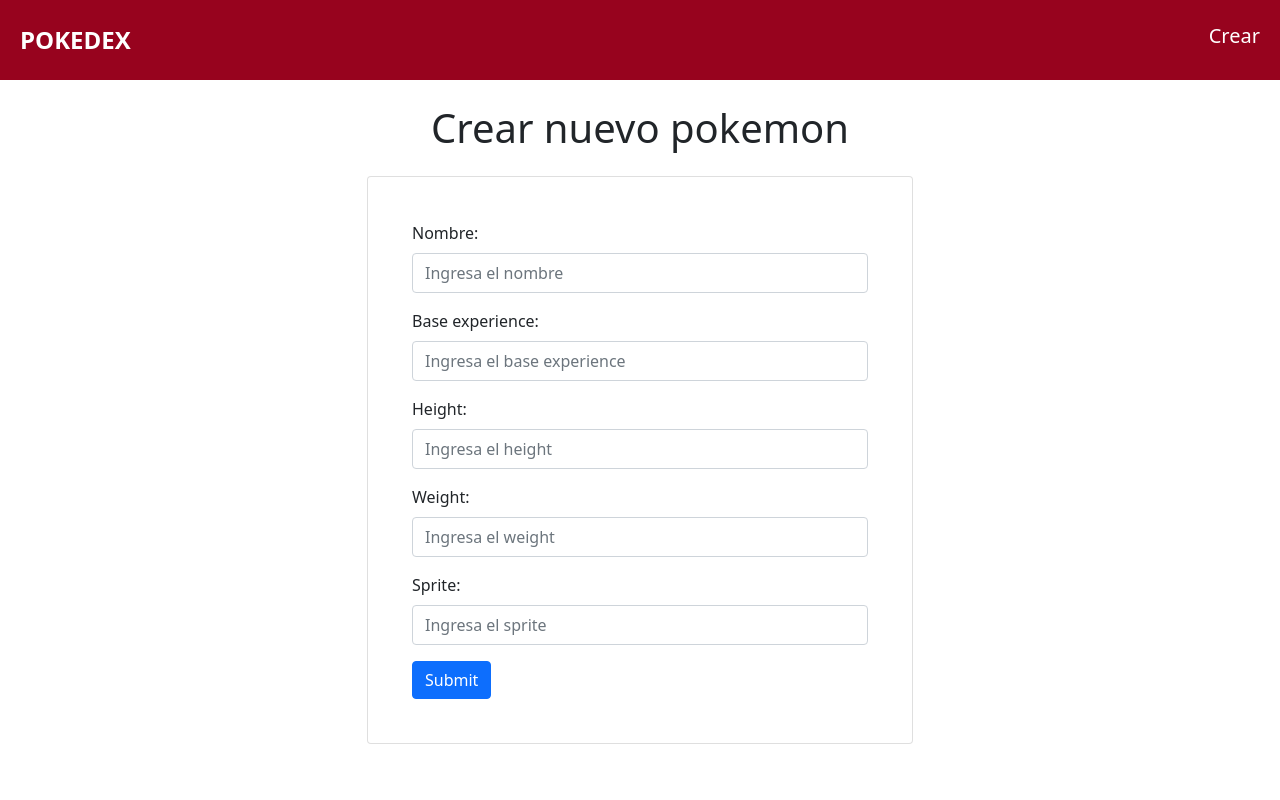
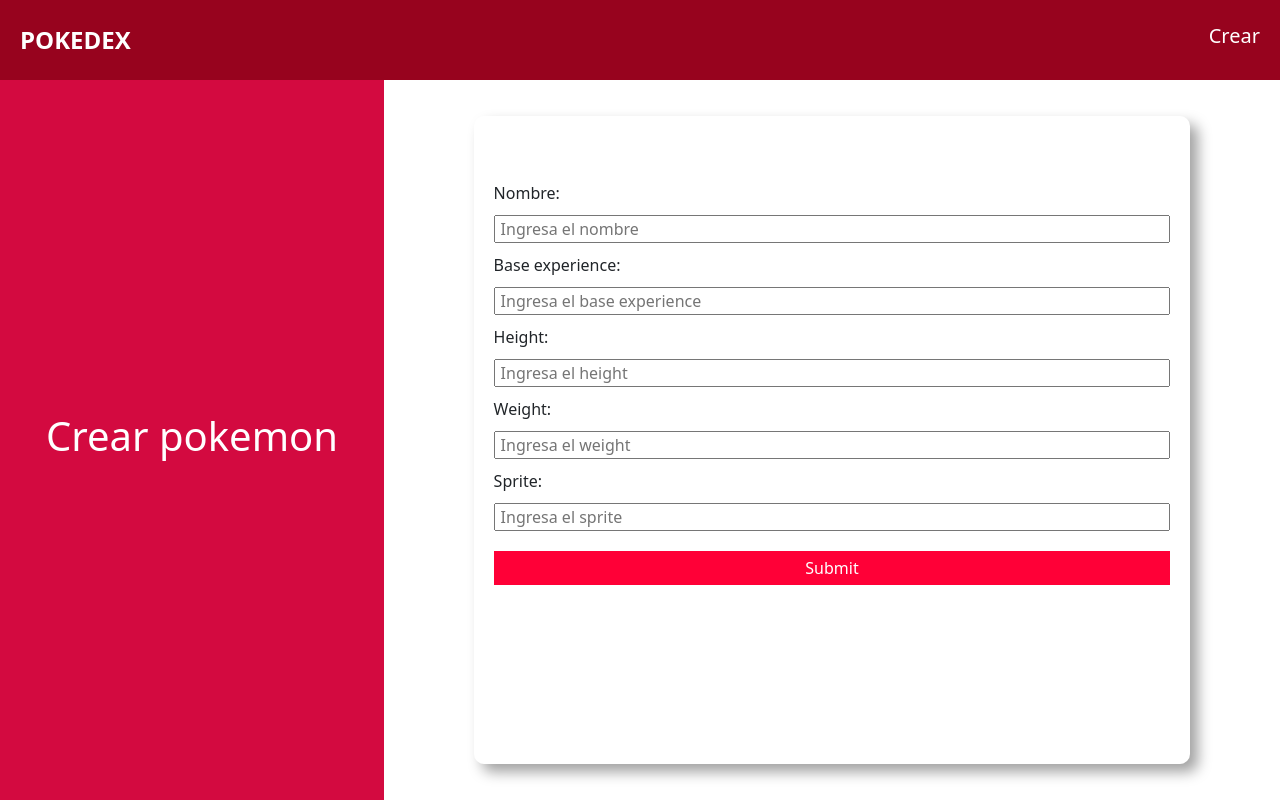
Before and after one commit to DanielAros/Taller_React_SPA, a React (Create React App) app: page /crear in a window 1280 px wide. Built offline with nearby package versions, Linux system fonts and the light colour scheme.

Commit message:
Estilos finales

```diff
--- a/src/components/App.module.css
+++ b/src/components/App.module.css
@@ -12,8 +12,11 @@
 }
 .container{
     display: flex;
+    height: calc(100vh - 80px);
     justify-content: center;
     flex-wrap: wrap;
+    background-color: #d30a40;
+    overflow: auto;
 }
 
 .cards{
@@ -34,8 +37,8 @@
     margin: 20px;
 }
 
-input{
-    width: 280px;
+.inputSearch{
+    width: 300px;
     height: 40px;
     border-radius: 10px;
     padding: 0px 20px;
--- a/src/components/Form.js
+++ b/src/components/Form.js
@@ -1,4 +1,4 @@
-import { Button, Form } from "react-bootstrap";
+import styles from "./Form.module.css"
 
 const FormPokemon = ({ formData, setFormData, handleSubmit }) => {
 
@@ -7,66 +7,60 @@
     };
 
     return(
-        <>
-        <Form onSubmit={handleSubmit}>
-          <Form.Group className="mb-3" controlId="formBasicEmail">
-            <Form.Label>Nombre:</Form.Label>
-            <Form.Control
+      <form onSubmit={handleSubmit} className={`${styles.form}`}>
+        <label id="name">Nombre:</label>
+        <input
           type="text"
           name="name"
+          id="name"
           placeholder="Ingresa el nombre"
           onChange={handleChange}
           value={formData.name}
+          className={`${styles.input}`}
         />
-          </Form.Group>
-
-          <Form.Group className="mb-3" controlId="formBasicEmail">
-            <Form.Label>Base experience:</Form.Label>
-            <Form.Control
+        <label>Base experience:</label>
+        <input
           type="text"
           placeholder="Ingresa el base experience"
           name="base_experience"
           onChange={handleChange}
           value={formData.base_experience}
+          className={`${styles.input}`}
         />
-          </Form.Group>
 
-          <Form.Group className="mb-3" controlId="formBasicEmail">
-            <Form.Label>Height:</Form.Label>
-            <Form.Control
+        <label>Height:</label>
+        <input
           type="text"
           name="height"
           placeholder="Ingresa el height"
           onChange={handleChange}
           value={formData.height}
+          className={`${styles.input}`}
         />
-          </Form.Group>
 
-          <Form.Group className="mb-3" controlId="formBasicEmail">
-            <Form.Label>Weight:</Form.Label>
-            <Form.Control
+        <label>Weight:</label>
+        <input
           type="text"
           name="weight"
           placeholder="Ingresa el weight"
           onChange={handleChange}
           value={formData.weight}
+          className={`${styles.input}`}
         />
-          </Form.Group>
-          <Form.Group className="mb-3" controlId="formBasicEmail">
-            <Form.Label>Sprite:</Form.Label>
-            <Form.Control
+
+        <label>Sprite:</label>
+        <input
           type="text"
           name="sprite"
           placeholder="Ingresa el sprite"
           onChange={handleChange}
           value={formData.sprite}
+          className={`${styles.input}`}
         />
-          </Form.Group>
-          <Button variant="primary" type="submit">
+        <button type="submit" className={`${styles.button}`}>
           Submit
-          </Button>
-        </Form>
-      </>
+        </button>
+      </form>
     );
 }
 
--- /dev/null
+++ b/src/components/Form.module.css
@@ -0,0 +1,26 @@
+.form{
+    display: flex;
+    flex-direction: column;
+    width: 100%;
+    height: 80%;
+}
+
+.input{
+    margin: 10px 0px;
+    padding: 0px 5px;
+    box-sizing: border-box;
+}
+
+.button{
+    width: 100%;
+    background-color: rgb(255, 0, 55);
+    color: white;
+    border-style: none;
+    margin-top: 10px;
+    padding: 5px;
+    box-sizing: border-box;
+}
+
+    .button:hover{
+        background-color: rgb(255, 0, 0);
+    }
--- a/src/components/Pokemon.jsx
+++ b/src/components/Pokemon.jsx
@@ -19,26 +19,20 @@
 
     return (
         <div className={`${styles.card}`}>
-            <img src={pokemon.sprite} style={{width: '96px'}}/>
+            <img src={pokemon.sprite} style={{width: '96px', height: '96px', marginTop: '20px'}}/>
             <h4>{pokemon.name}</h4>
             <p><b>Base Experience: </b> {`${pokemon.base_experience}`}</p>
             <p><b>Height: </b> {`${pokemon.height}`}</p>
             <p><b>Weight: </b> {`${pokemon.weight}`}</p>
-            {/* <b>Type:</b> */}
-            {/* <div className={`${styles.containerTags}`}>
-                {
-                    props.type.map( t => <TypeTag type={t.type.name}/>)
-                }
-            </div> */}
             <div>
-                <Button variant="danger" onClick={deletePokemon} className={`${styles.buttons}`}>
+                <button onClick={deletePokemon} className={`${styles.eliminar}`}>
                     Eliminar
-                </Button>
-                <Button className={`${styles.buttons}`}>
+                </button>
+                <button className={`${styles.actualizar}`}>
                     <NavLink to={`/actualizar/${pokemon.id}`} className={`${styles.navLink}`} style={{color: 'white'}}>
                         Actualizar
                     </NavLink>
-                </Button>
+                </button>
             </div>
         </div>
     );
--- a/src/components/Pokemon.module.css
+++ b/src/components/Pokemon.module.css
@@ -8,13 +8,15 @@
     flex-direction: column;
     align-items: center;
     border-radius: 10px;
+    background-color: white;
 }
 
     .card:hover{
         /* cursor: pointer; */
-        background-color: rgba(44, 166, 214, 0.377);
+        background-color: rgb(150, 209, 233);
         border: 1px solid silver;
         padding: 10px;
+        /* background-color: white; */
     }
 
 .containerTags{
@@ -33,6 +35,9 @@
     margin: 5px;
     padding: 5px;
     box-sizing: border-box;
+    color: white;
+    background-color: blue;
+    border-style: none;
 }
 
 .navLink{
@@ -43,3 +48,40 @@
     width: 100%;
     text-align: center;
 }
+
+.imgs{
+    width: 96px;
+    width: 96px;
+}
+
+.eliminar{
+    background-color: rgba(199, 8, 8, 0.863);
+    color: white;
+    border-style: none;
+    width: 84px;
+    font-size: 14px;
+    margin: 5px;
+    padding: 5px;
+    box-sizing: border-box;
+    color: white;
+}
+
+    .eliminar:hover{
+        background-color: rgb(255, 0, 0);
+    }
+
+.actualizar{
+    background-color: rgb(10, 98, 199);
+    color: white;
+    border-style: none;
+    width: 84px;
+    font-size: 14px;
+    margin: 5px;
+    padding: 5px;
+    box-sizing: border-box;
+    color: white;
+}
+
+    .actualizar:hover{
+        background-color: rgb(0, 4, 255);
+    }
--- /dev/null
+++ b/src/pages/Create/Create.module.css
@@ -0,0 +1,32 @@
+.container{
+    width: 100%;
+    height: calc(100vh - 80px);
+    display: flex;
+}
+
+.containerLeft{
+    width: 30%;
+    /* background-color: rgb(255, 0, 55); */
+    background-color: #d30a40;
+    display: flex;
+    justify-content: center;
+    align-items: center;
+    color: white;
+}
+
+.containerRigth{
+    width: 70%;
+    display: flex;
+    justify-content: center;
+    align-items: center;
+}
+
+.containerForm{
+    width: 80%;
+    height: 90%;
+    display: flex;
+    justify-content: center;
+    align-items: center;
+    border-radius: 10px;
+    box-shadow: 8px 8px 14px 0px rgba(0,0,0,0.37);
+}
--- a/src/pages/Create/index.js
+++ b/src/pages/Create/index.js
@@ -4,7 +4,8 @@
 import { useState } from "react";
 import { useNavigate } from "react-router-dom";
 import { useDispatch } from "react-redux";
-import { addPokemon } from "../../store/actions";
+import { createPokemon } from "../../store/actions";
+import styles from "./Create.module.css"
 
 const Create = () => {
     const dispatch = useDispatch();
@@ -21,7 +22,7 @@
         try {
             e.preventDefault();
         //   await axios.post("/pokemons", formData);
-            dispatch(addPokemon(formData))
+            dispatch(createPokemon(formData))
             navigate("/");
         } catch (err) {
           console.log(err);
@@ -30,20 +31,20 @@
 
 
     return(
-        <Container>
-            <h1 className="white-text m-4 text-center">Crear nuevo pokemon</h1>
-            <Row className={"justify-content-center"}>
-                <Col xs={6}>
-                <Card className="p-4">
+        <div className={`${styles.container}`}>
+            <div className={`${styles.containerLeft}`}>
+                <h1>Crear pokemon</h1>
+            </div>
+            <div className={`${styles.containerRigth}`}>
+                <div className={`${styles.containerForm}`}>
                     <Form
-                    handleSubmit={handleSubmit}
-                    formData={formData}
-                    setFormData={setFormData}
+                        handleSubmit={handleSubmit}
+                        formData={formData}
+                        setFormData={setFormData}
                     />
-                </Card>
-                </Col>
-            </Row>
-        </Container>
+                </div>
+            </div>
+        </div>
     )
 }
 
--- a/src/pages/Dashboard/Dashboard.js
+++ b/src/pages/Dashboard/Dashboard.js
@@ -1,16 +1,14 @@
 import '../../App.css';
 import Pokemon from '../../components/Pokemon';
-import { useEffect, useState, useCallback} from 'react';
+import { useEffect} from 'react';
 import styles from "../../components/App.module.css"
-import axios from '../../utils/axios';
 import { useSelector, useDispatch } from "react-redux";
 import {fetchPokemons} from "../../store/actions/index"
 
 
 function Dashboard() {
   const dispatch = useDispatch();
-  // const [pokemons, setPokemons] = useState([]);
-  // const [backUpPokemons, setBackupPokemons] = useState([]);
+
   const {list:pokemons} = useSelector((state) => state.pokemons);
   console.log(pokemons);
 
@@ -21,19 +19,6 @@
       console.log(err);
     }
   }, [dispatch]);
-
-  // const searchTypePokemon = (event) => {
-  //   let pokemonArray = [...backUpPokemon];
-  //   pokemonArray = pokemonArray.filter( (pokemon) => {
-  //     for(let i = 0; i < pokemon.types.length; i++){
-  //       if(pokemon.types[i].type.name.toLowerCase().search(event.target.value.toLowerCase()) !== -1){
-  //         return pokemon;
-  //       }
-  //     }
-  //   });
-
-  //   setPokemon(pokemonArray);
-  // }
 
   const debaunce = (callback, wait) => {
     let timer;
@@ -49,6 +34,7 @@
     <div className={`${styles.container}`}>
       <form>
         <input
+          className={`${styles.inputSearch}`}
           type="text"
           placeholder='Ingrese el nombre del pokemon'
           name='name'
--- /dev/null
+++ b/src/pages/Update/Update.module.css
@@ -0,0 +1,33 @@
+.container{
+    width: 100%;
+    height: calc(100vh - 80px);
+    display: flex;
+}
+
+.containerLeft{
+    width: 30%;
+    /* background-color: rgb(255, 0, 55); */
+    background-color: #d30a40;
+    display: flex;
+    justify-content: center;
+    align-items: center;
+    color: white;
+}
+
+.containerRigth{
+    width: 70%;
+    display: flex;
+    justify-content: center;
+    align-items: center;
+}
+
+.containerForm{
+    width: 80%;
+    height: 90%;
+    display: flex;
+    justify-content: center;
+    align-items: center;
+    /* background-color: blue; */
+    border-radius: 10px;
+    box-shadow: 8px 8px 14px 0px rgba(0,0,0,0.37);
+}
--- a/src/store/actions/index.js
+++ b/src/store/actions/index.js
@@ -37,6 +37,13 @@
     });
 }
 
+export const createPokemon = (pokemon) => {
+    return async (dispatch) => {
+        const {data} = await add(pokemon);
+        dispatch(addPokemon(data))
+    }
+}
+
 export const addNewPokemon = (pokemon) => {
     return async (dispatch) => {
         const {data} = await add(pokemon);
--- a/src/store/reducers/pokemonReducer.js
+++ b/src/store/reducers/pokemonReducer.js
@@ -25,7 +25,7 @@
         case ActionTypes.ADD_POKEMON:
             return {
                 ...state,
-                list: [...state.list, { ...payload }],
+                list: [...state.list, payload ],
             }
         default:
             return state;
```
Also changed, not shown: src/pages/Update/index.js (+10 -12 lines). Lines whose indentation alone changed are shown as unchanged.
